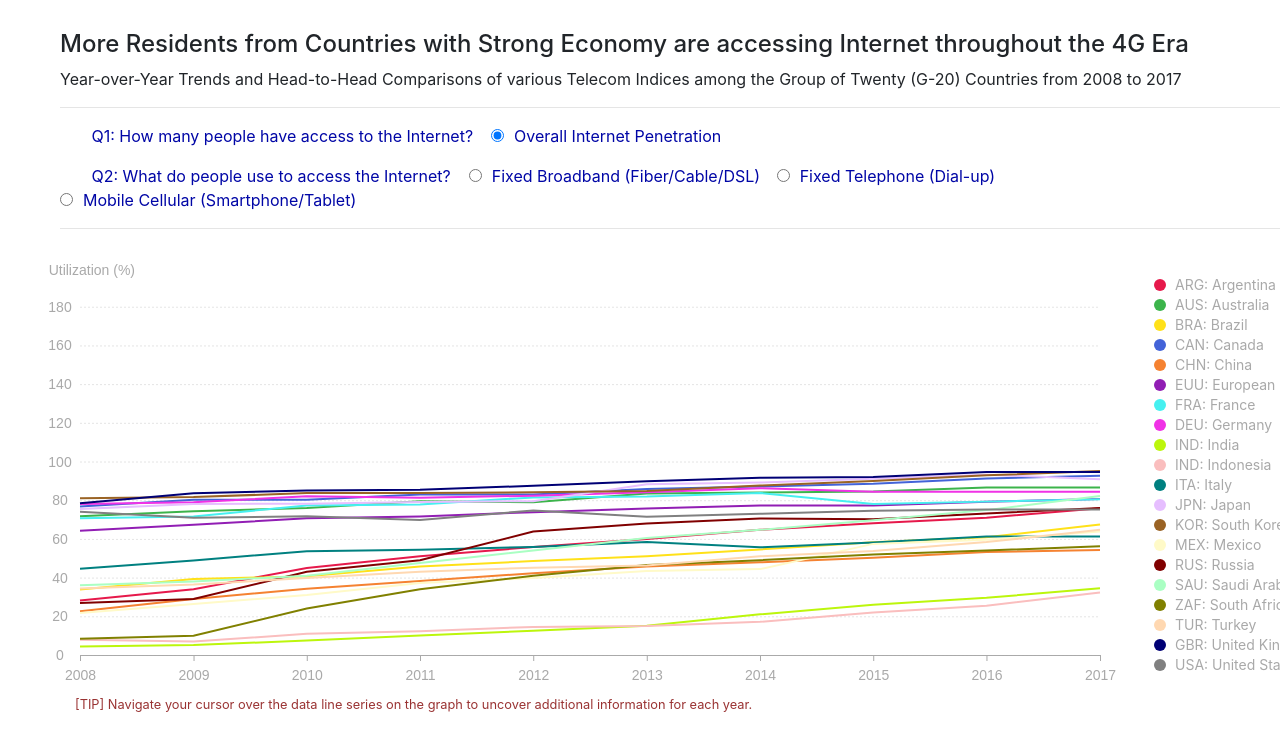
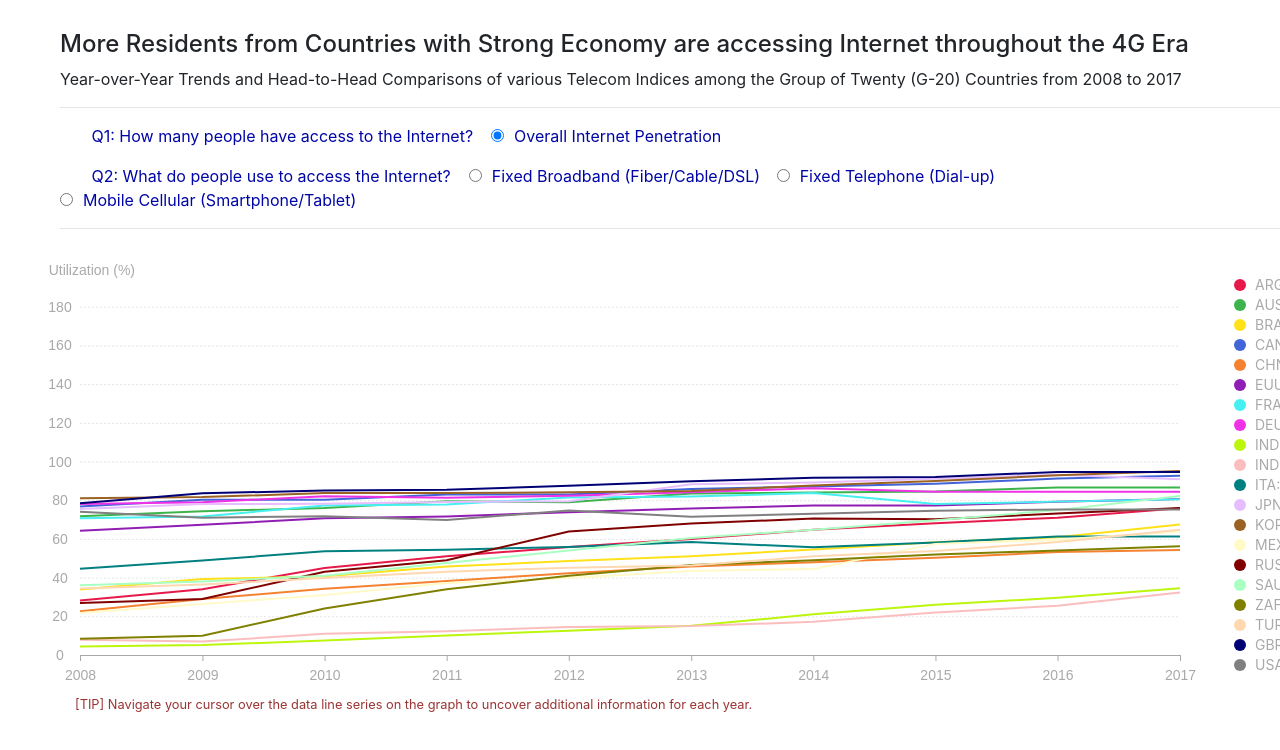
Before and after one commit to lcyen2/lcyen2.github.io, a plain HTML site: page index.html in a window 1280 px wide. Drawn offline with nearby package versions, Linux system fonts and the light colour scheme.

Commit message:
Update index.html

```diff
--- a/index.html
+++ b/index.html
@@ -75,7 +75,7 @@
 
 	<script>
 
-    var margin = {top: 40, right: 200, bottom: 40, left: 80}
+    var margin = {top: 40, right: 120, bottom: 40, left: 80}
     var width = 1300 - margin.left - margin.right
     var height = 450- margin.top - margin.bottom
 	var g20
```
